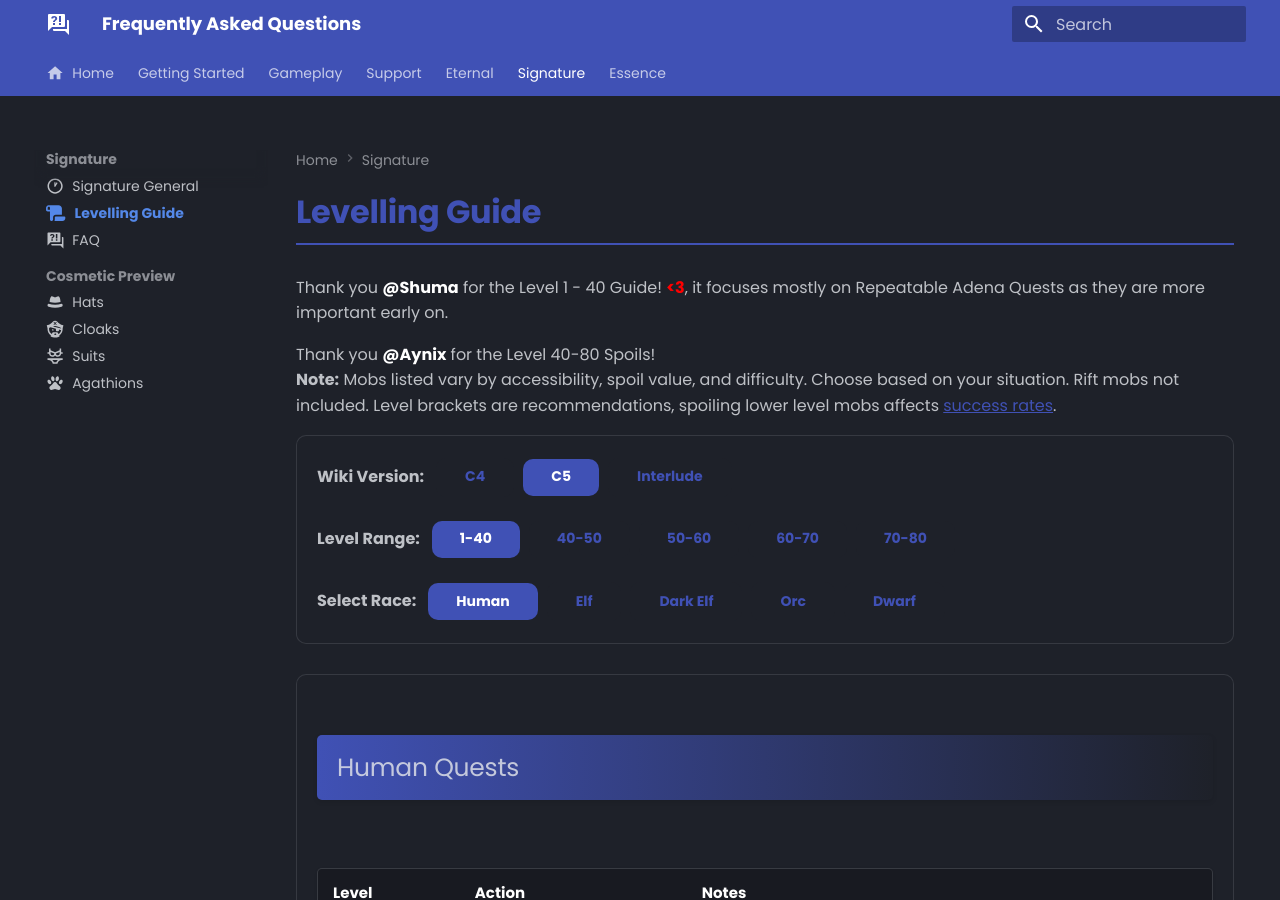
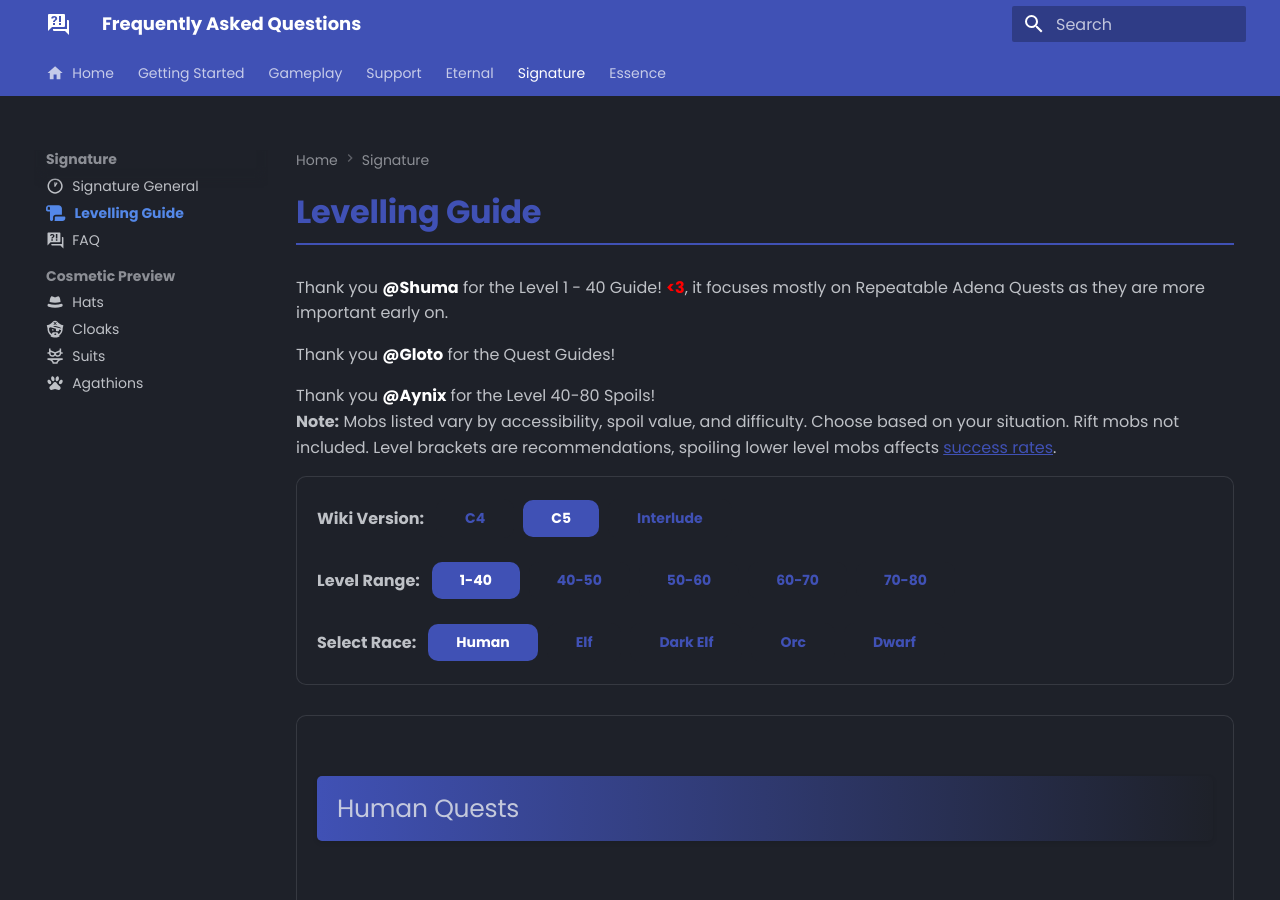
Before and after one commit to tab1-web/faq, an MkDocs documentation site: the page built from docs/signature/quests.md, in a window 1280 px wide and 900 px high. Built offline with MkDocs 1.6.1 and Material for MkDocs 9.7.7, drawn with Linux system fonts in a browser that asks for light colours; some web fonts are replaced.

Commit message:
removing blue beads quest and adding credit for gloto

```diff
--- a/docs/signature/quests.md
+++ b/docs/signature/quests.md
@@ -11,6 +11,8 @@
 <link rel="stylesheet" href="/faq/signature/styles/style.css">
 
 Thank you **@Shuma**{style="color:white;"} for the Level 1 - 40 Guide! **<3**{style="color:red;"}, it focuses mostly on Repeatable Adena Quests as they are more important early on.
+
+Thank you **@Gloto**{style="color:white";} for the Quest Guides!
 
 Thank you **@Aynix**{style="color:white;"} for the Level 40-80 Spoils! <br> <strong>Note:</strong> Mobs listed vary by accessibility, spoil value, and difficulty. Choose based on your situation. Rift mobs not included. Level brackets are recommendations, spoiling lower level mobs affects [success rates](/faq/gameplay/monsters/#character-mob-level-difference-penalties).
 
@@ -550,11 +552,6 @@
             </thead>
             <tbody>
                 <tr>
-                    <td>50+</td>
-                    <td>Blue Beads Quest</td>
-                    <td>Adena, 60% B-grade weapon recipe, Enchant scrolls (D/C/B/A grade)</td>
-                </tr>
-                <tr>
                     <td>52</td>
                     <td>Plunder Their Supplies</td>
                     <td>Min. +6k Adena Reward</td>
```
